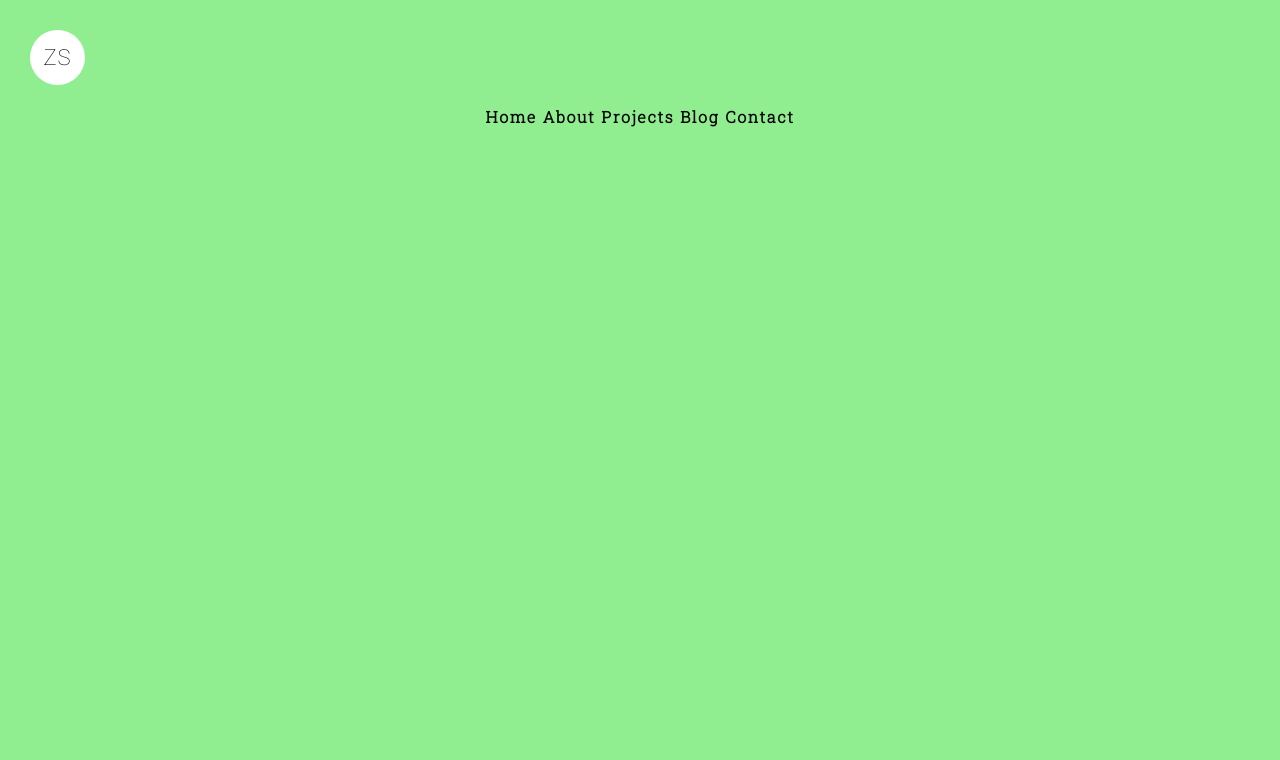
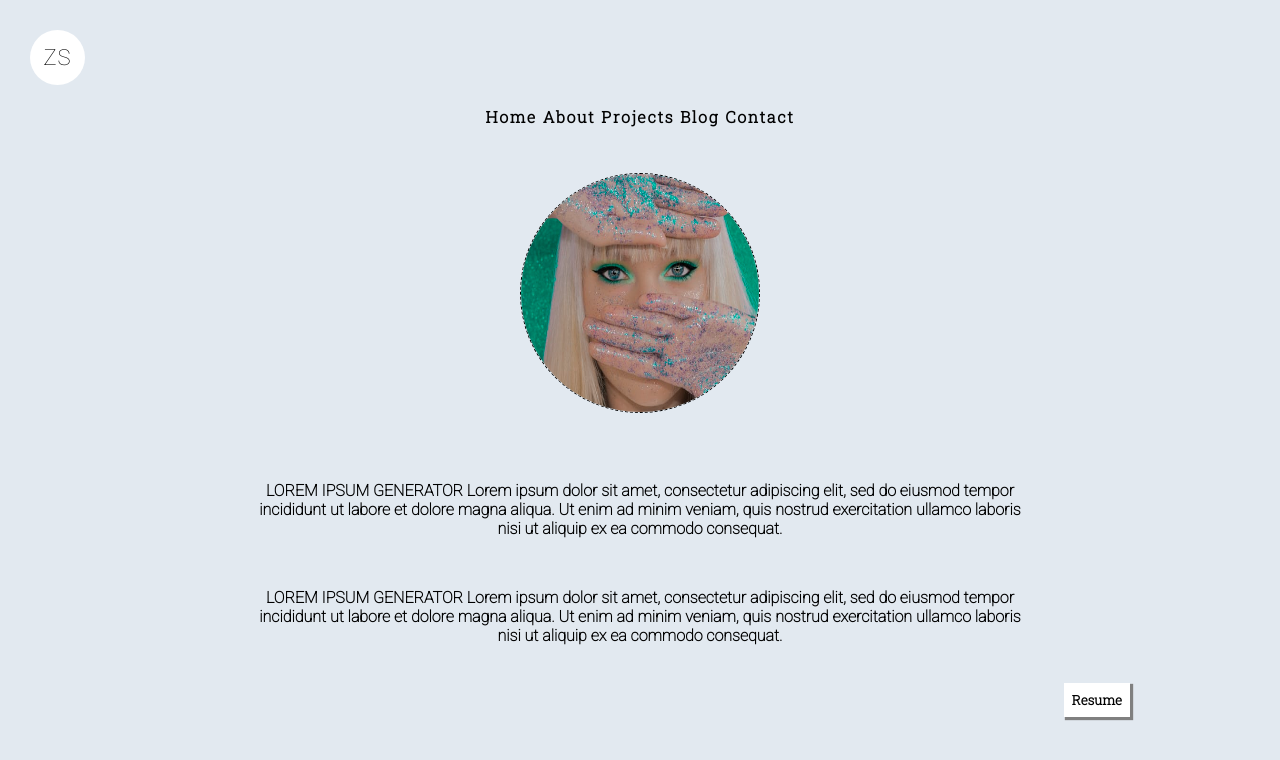
Before and after one commit to zandelisenekal/portfolio_website, a plain HTML site: page src/about.html in a window 1280 px wide. Drawn offline with Linux system fonts and the light colour scheme.

Commit message:
profile image and resume button

```diff
--- a/src/about.html
+++ b/src/about.html
@@ -53,6 +53,27 @@
             </nav>
         </header>
     </header>
+    <section class="profile-pic">
+        <img src="images/glitter-girl.jfif" alt="profile_pic">
+    </section>
+    <br>
+    <section class="description">
+        <p>
+            LOREM IPSUM GENERATOR Lorem ipsum dolor sit amet, consectetur adipiscing elit, sed do eiusmod tempor incididunt ut labore et dolore magna aliqua. Ut enim ad minim veniam, quis nostrud exercitation ullamco laboris nisi ut aliquip ex ea commodo consequat.
+        </p>
+        <p>
+            LOREM IPSUM GENERATOR Lorem ipsum dolor sit amet, consectetur adipiscing elit, sed do eiusmod tempor incididunt ut labore et dolore magna aliqua. Ut enim ad minim veniam, quis nostrud exercitation ullamco laboris nisi ut aliquip ex ea commodo consequat.
+        </p>
+    </section>
+    <br>
+    <span class="container">
+        <button type="button">
+            Resume
+        </button>
+    </span>
+    <footer>
+
+    </footer>
 </body>
 
 </html>
--- a/src/styles/style_about.css
+++ b/src/styles/style_about.css
@@ -5,5 +5,43 @@
 }
 
 .background {
-    background-color: lightgreen;
+    background-color: #e2e9f0;
 }
+
+.profile-pic {
+    display: flex;
+    justify-content: center;
+    align-items: center;
+}
+
+.profile-pic img {
+    height: 15em;
+    width: 15em;
+    border-radius: 50%;
+    border: 1px dashed black;
+}
+
+.description p {
+    font-family: 'Roboto', sans-serif;
+    text-align: center;
+    margin-top: 50px;
+    margin-bottom: 20px;
+    margin-left: 20%;
+    margin-right: 20%;
+    font-weight: bolder;
+}
+
+.container {
+    display: flex;
+    justify-content: flex-end;
+    margin-right: 50px;
+}
+
+.container button {
+    background-color: white;
+    border: none;
+    padding: 8px;
+    font-family: 'Roboto Slab', serif;
+    font-weight: bolder;
+    box-shadow: 2px 2px 1px 1px grey;
+}
```
